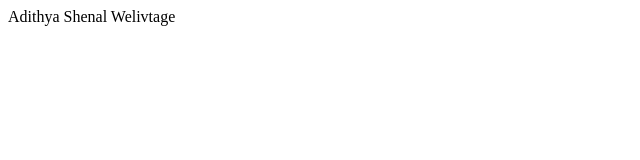
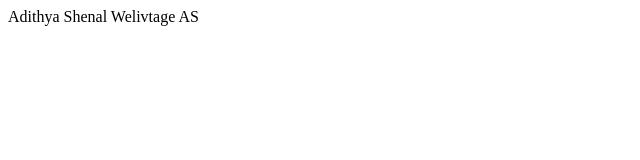
Before and after one commit to AdithyaShenal/AdithyaShenal.github.io, a React (Vite) app in the folder portfolio-dev/: page / in a window 1280 px wide. Shown: the top 160 px of the page, without its empty margins (0-640 px from the left). Built offline with nearby package versions, Linux system fonts and the light colour scheme.

Commit message:
chnages done

```diff
--- a/portfolio-dev/src/App.tsx
+++ b/portfolio-dev/src/App.tsx
@@ -1,7 +1,7 @@
 function App() {
   return (
     <>
-      <div>Adithya Shenal Welivtage</div>
+      <div>Adithya Shenal Welivtage AS</div>
     </>
   );
 }
```
